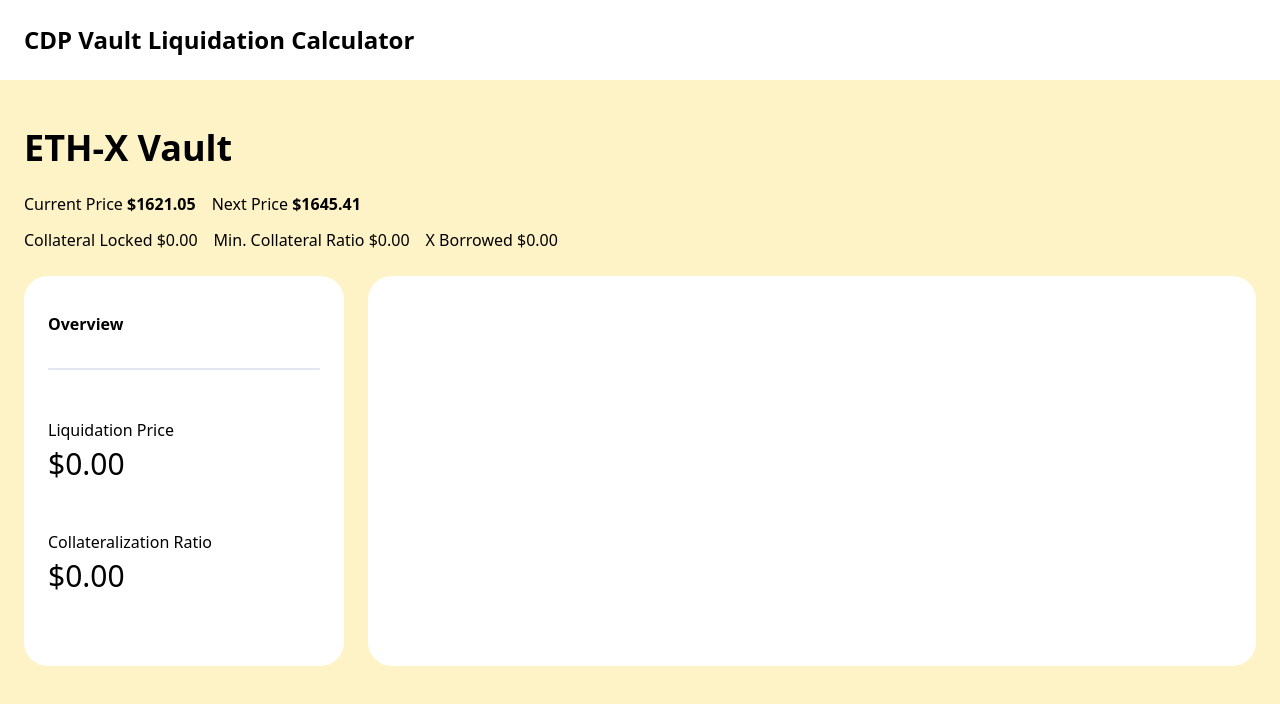
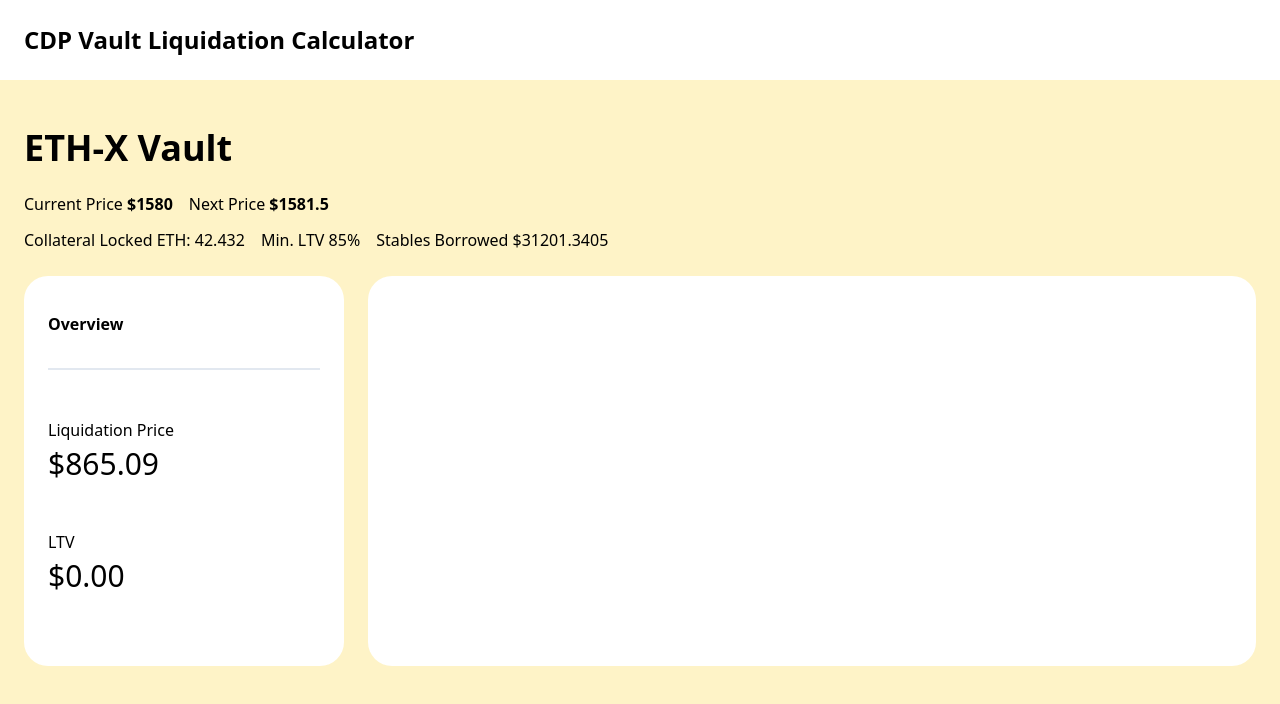
Before and after one commit to kimlong0/defi-tools, a Next.js app: page / in a window 1280 px wide. Shown: the top 704 px of the page. Built offline with nearby package versions, Linux system fonts and the light colour scheme.

Commit message:
implement starter math logic

```diff
--- a/pages/index.tsx
+++ b/pages/index.tsx
@@ -4,7 +4,21 @@ import Image from 'next/image'
 // Components
 import Navbar from '@/components/navbar'
 
+import { useState } from 'react'
+
 export default function Home() {
+
+const [collateralPrice, setCollateralPrice] = useState(1580.00);
+const [nextCollateralPrice, setNextCollateralPrice] = useState(1581.50);
+const [collateralLocked, setCollateralLocked] = useState(42.4320);
+const [ltv, setLtv] = useState(0.85);
+const [stablesBorrowed, setStablesBorrowed] = useState(31201.3405);
+
+let collateralValue = collateralPrice * collateralLocked;
+let liquidationPrice = ((stablesBorrowed / ltv) / collateralLocked).toFixed(2);
+
+console.log(liquidationPrice);
+
   return (
     <>
       <Head>
@@ -22,14 +36,14 @@ export default function Home() {
             </div>
 
             <div className='flex flex-col sm:flex-row gap-2 sm:gap-4 my-3'>
-              <p>Current Price <span className='font-bold'>$1621.05</span></p>
-              <p>Next Price <span className='font-bold'>$1645.41</span></p>
+              <p>Current Price <span className='font-bold'>${collateralPrice}</span></p>
+              <p>Next Price <span className='font-bold'>${nextCollateralPrice}</span></p>
             </div>
 
             <div className='flex gap-4'>
-              <p>Collateral Locked <span>$0.00</span></p>
-              <p>Min. Collateral Ratio <span>$0.00</span></p>
-              <p>X Borrowed <span>$0.00</span></p>
+              <p>Collateral Locked <span>ETH: {collateralLocked}</span></p>
+              <p>Min. LTV <span>{ltv * 100}%</span></p>
+              <p>Stables Borrowed <span>${stablesBorrowed}</span></p>
             </div>
 
             <div className='flex flex-col md:flex-row w-full gap-6 my-6'>
@@ -40,10 +54,10 @@ export default function Home() {
                 <div className='flex flex-col gap-12 my-12'>
                   <div className=''>
                     <h3 className='mb-1'>Liquidation Price</h3>
-                    <p className='text-3xl font-medium'>$0.00</p>
+                    <p className='text-3xl font-medium'>${liquidationPrice}</p>
                   </div>
                   <div className=''>
-                    <h3 className='mb-1'>Collateralization Ratio</h3>
+                    <h3 className='mb-1'>LTV</h3>
                     <p className='text-3xl font-medium'>$0.00</p>
                   </div>
                 </div>
```
